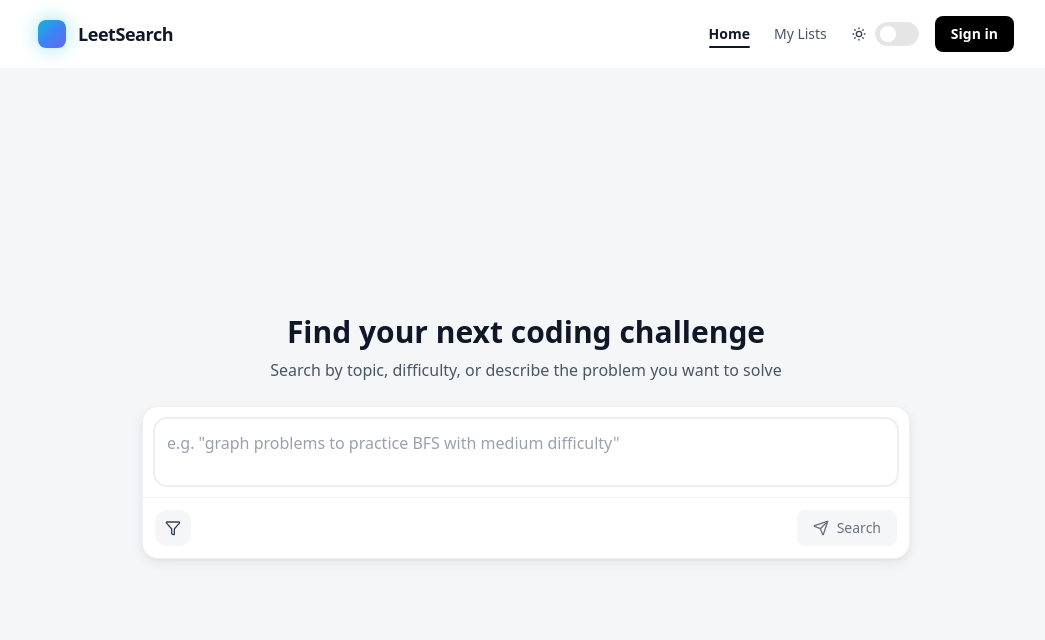
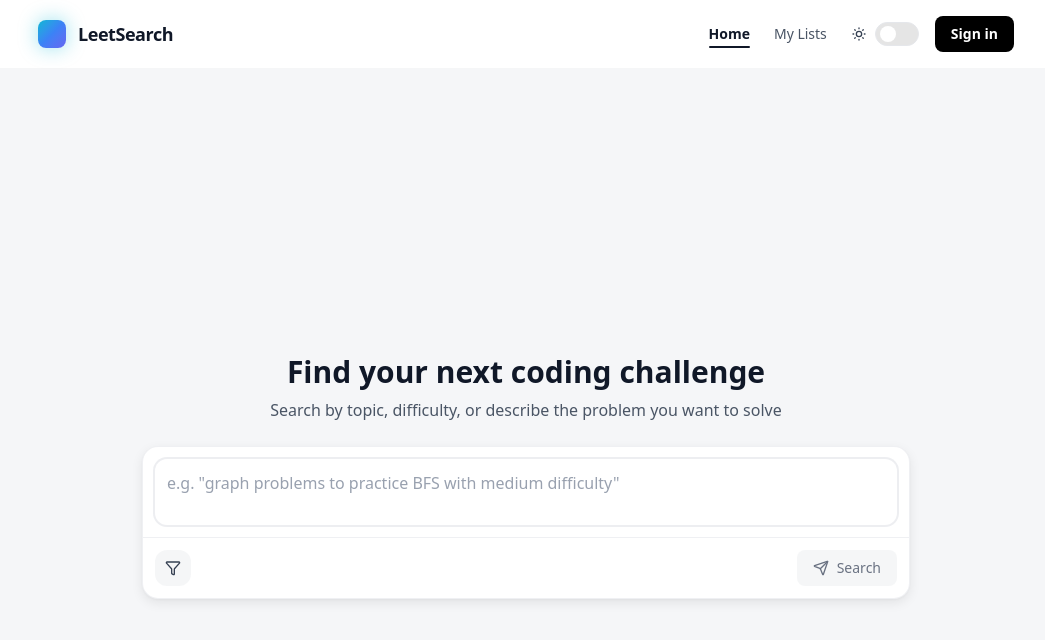
Before and after one commit to anshvijay28/leetsearch, a Next.js app in the folder frontend/: page / in a window 1280 px wide. Shown: the top 640 px of the page, without its empty margins (114-1159 px from the left). Built offline with nearby package versions, Linux system fonts and the light colour scheme; no server answers.

Commit message:
fixed scrolling

```diff
--- a/frontend/app/components/ResultsList.tsx
+++ b/frontend/app/components/ResultsList.tsx
@@ -76,9 +76,9 @@ export default function ResultsList({
   }
 
   return (
-    <div className="flex flex-col h-screen min-h-0">
+    <div className="flex flex-col">
       <motion.div
-        className="flex items-center justify-between mb-6 flex-shrink-0"
+        className="flex items-center justify-between mb-6"
         initial={{ opacity: 0, y: 10 }}
         animate={{ opacity: 1, y: 0 }}
         transition={{ duration: 0.4 }}
@@ -92,7 +92,6 @@ export default function ResultsList({
         </div>
       </motion.div>
 
-      <div className="flex-1 overflow-y-auto overflow-x-hidden scrollbar-hide">
       <div className="grid grid-cols-1 gap-3 pb-24">
         {deduplicatedResults.map((q, index) => {
           const hasPersistentHover = false;
@@ -119,6 +118,5 @@ export default function ResultsList({
         })}
       </div>
     </div>
-    </div>
   );
 }
--- a/frontend/app/globals.css
+++ b/frontend/app/globals.css
@@ -35,7 +35,6 @@ body {
 	min-height: 100vh;
 	background: var(--background);
 	color: var(--foreground);
-	overflow: hidden;
 	transition: none;
 }
 
--- a/frontend/app/page.tsx
+++ b/frontend/app/page.tsx
@@ -135,12 +135,12 @@ export default function Home() {
   };
 
   return (
-    <div className="h-[calc(100vh-72px)] overflow-hidden flex flex-col relative">
-      <div className="flex-1 flex flex-col">
-        <div className="relative z-10 flex flex-col h-full min-h-0">
-          <main className="flex-1 min-h-0 flex flex-col items-center px-4 py-6 md:py-10 relative z-10">
-            <div className={`w-full max-w-6xl mx-auto flex flex-col gap-8 h-full ${results.length === 0 && !isLoading ? 'justify-center' : ''}`}>
-              <div className={`w-full max-w-3xl mx-auto flex flex-col ${results.length === 0 && !isLoading ? '' : 'h-full min-h-0'}`}>
+    <div className="flex flex-col relative">
+      <div className="flex flex-col">
+        <div className="relative z-10 flex flex-col">
+          <main className="flex flex-col items-center px-4 py-6 md:py-10 relative z-10">
+            <div className={`w-full max-w-6xl mx-auto flex flex-col gap-8 ${results.length === 0 && !isLoading ? 'justify-center min-h-[calc(100vh-72px)]' : ''}`}>
+              <div className="w-full max-w-3xl mx-auto flex flex-col">
                 {results.length === 0 && !isLoading && (
                   <motion.div
                     className="flex-shrink-0 mb-6 text-center"
@@ -178,7 +178,7 @@ export default function Home() {
                   />
                 </div>
                 {results.length > 0 || isLoading ? (
-                  <div className="flex-1 min-h-0">
+                  <div>
                     <ResultsList
                       results={results}
                       isLoading={isLoading}
```
Lines whose indentation alone changed are shown as unchanged.
